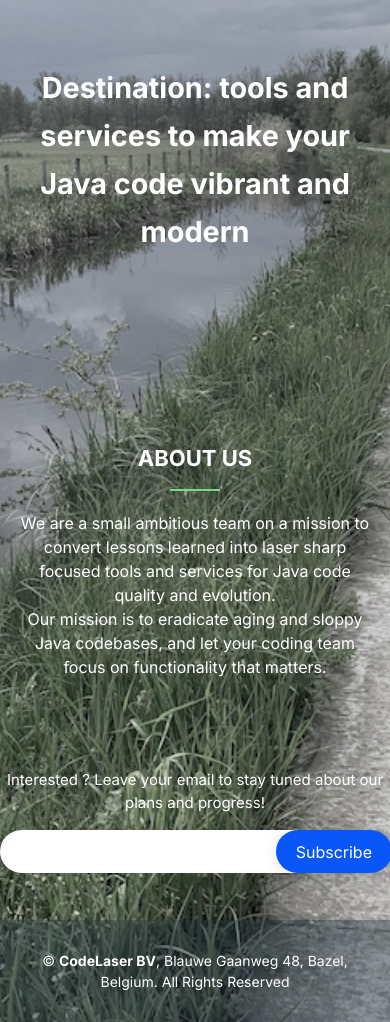
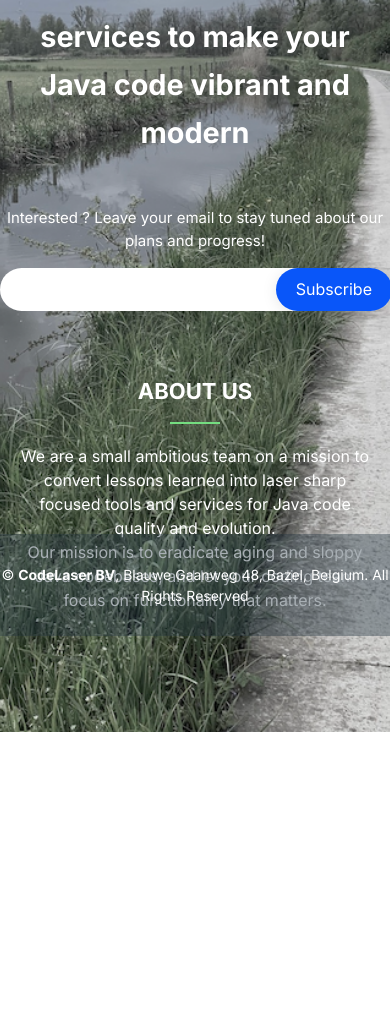
Before and after one commit to CodeLaser/CodeLaser.github.io, a plain HTML site: page index.html in a window 390 px wide. Shown: the part 208-1230 px from the top of the page. After the commit the page ends 940 px from the top, so only its background shows below. Drawn offline with Linux system fonts and the light colour scheme.

Commit message:
moved subscribe to middle, adjusted for mobile

```diff
--- a/assets/css/style.css
+++ b/assets/css/style.css
@@ -16,6 +16,8 @@ body {
   /* background-color: #333; */
   position: relative;
 }
+
+
 
 body::before {
   content: "";
@@ -54,6 +56,16 @@ h6 {
 
 #main {
   position: relative;
+  padding: 140px 0;
+}
+
+
+@media (max-width: 978px) {
+  #main {
+    position: relative;
+    padding: 0px 0;
+    padding-bottom: 30px;
+  }
 }
 
 /*--------------------------------------------------------------
@@ -132,12 +144,27 @@ h6 {
 /*--------------------------------------------------------------
 # Header
 --------------------------------------------------------------*/
+
+
 #header {
   position: relative;
   width: 100%;
-  padding: 100px 0;
+  padding: 60px 0;
+  padding-bottom: 340px;
   /* countdown */
 }
+
+@media (max-width: 978px) {
+  #header {
+    position: relative;
+    width: 100%;
+    padding: 40px 0;
+    padding-bottom: 40px;
+    /* countdown */
+  }
+
+}
+
 
 #header h1 {
   text-align: center;
@@ -861,7 +888,7 @@ section {
   padding: 30px 0;
   color: #ffffff;
   font-size: 14px;
-  position: relative;
+  /* position: relative; */
 }
 
 #footer .copyright {
--- a/index.html
+++ b/index.html
@@ -52,7 +52,7 @@
       <img src="assets/img/codelaser_green_wh.png" width="350px" alt="CodeLaser logo" data-aos="zoom-in" data-aos-delay="0">
 
       <h2 data-aos="zoom-in" data-aos-delay="0">... is preparing for launch!</h2>
-      <div id="space10"></div>
+
 
 
       <h1 data-aos="zoom-in" data-aos-delay="0">Destination:  tools and services to make your Java code vibrant and modern</h1>
@@ -64,7 +64,7 @@
         <a href="https://www.linkedin.com/in/pietvanremortel/" class="linkedin"><i class="bi bi-linkedin"></i></a>
       </div> -->
 
-      <div id="space5"></div>
+
 
 
 
@@ -73,7 +73,22 @@
 
   </header><!-- End #header -->
 
-
+  <div class="d-flex justify-content-center" data-aos="zoom-in" data-aos-delay="1900">
+    <div class="subscribe" >
+      <p>Interested ? Leave your email to stay tuned about our plans and progress!</p>
+      <form action="https://formspree.io/f/xwkjpokz" class="php-email-form" method="POST">
+        <div class="subscribe-form">
+          <input type="email" name="email" required><input type="submit" value="Subscribe">
+        </div>
+        <div class="mt-2">
+          <div class="loading">Loading</div>
+          <div class="error-message"></div>
+          <div class="sent-message">Your notification request was sent. Thank you!</div>
+        </div>
+        <input type="hidden" name="next" value="//site.io/thanks.html" />
+      </form>
+    </div>
+  </div>
 
 
   <main id="main">
@@ -140,35 +155,20 @@
 
 
 
-  <div class="d-flex justify-content-center" data-aos="zoom-in" data-aos-delay="1900">
-    <div class="subscribe" >
-      <p>Interested ? Leave your email to stay tuned about our plans and progress!</p>
-      <form action="https://formspree.io/f/xwkjpokz" class="php-email-form" method="POST">
-        <div class="subscribe-form">
-          <input type="email" name="email" required><input type="submit" value="Subscribe">
-        </div>
-        <div class="mt-2">
-          <div class="loading">Loading</div>
-          <div class="error-message"></div>
-          <div class="sent-message">Your notification request was sent. Thank you!</div>
-        </div>
-        <input type="hidden" name="next" value="//site.io/thanks.html" />
-      </form>
-    </div>
-  </div>
+
 
   </main><!-- End #main -->
-  <div id="space10"></div>
+
   <!-- ======= Footer ======= -->
-  <footer id="footer">
-    <div class="container">
+  <footer id="footer" class="fixed-bottom">
+
       <div class="copyright">
         &copy;  <strong><span>CodeLaser BV</span></strong>, Blauwe Gaanweg 48, Bazel, Belgium.     All Rights Reserved
       </div>
       <!-- <div class="credits">
         Designed by <a href="https://bootstrapmade.com/">BootstrapMade</a>
       </div> -->
-    </div>
+
   </footer><!-- End #footer -->
 
   <!-- <a href="#" class="back-to-top d-flex align-items-center justify-content-center"><i class="bi bi-arrow-up-short"></i></a> -->
```
